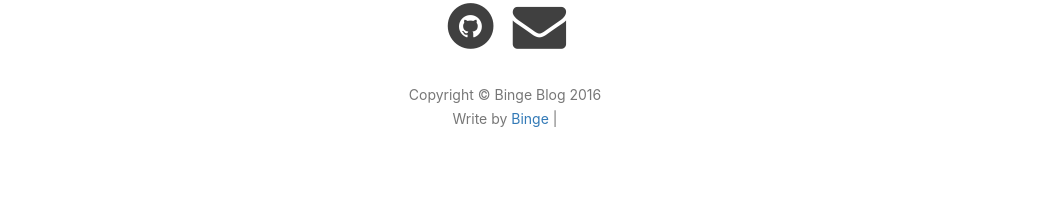
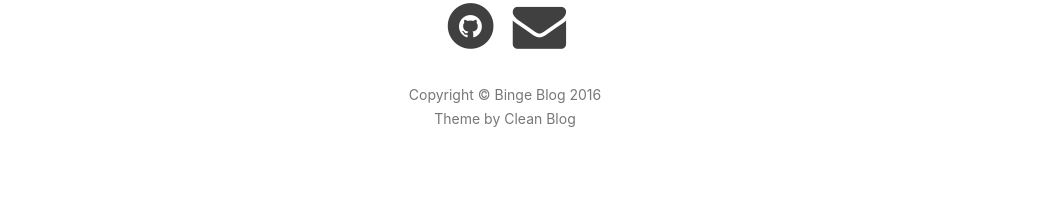
Before and after one commit to bingerambo/bingerambo_Jekyll_deploy, a Jekyll site: the page built from index.html, in a window 1280 px wide. Shown: the part 1024-1244 px from the top of the page, without its empty margins (135-1198 px from the left). Built offline with Jekyll 4.4.1, drawn with Linux system fonts in a browser that asks for light colours; nearby versions of some CDN libraries; the list of posts is cut into pages by our own code; comment, search, counter and statistics services are not loaded.

Commit message:
modify theme by detail

```diff
--- a/_includes/footer.html
+++ b/_includes/footer.html
@@ -82,7 +82,7 @@
                 <p class="copyright text-muted">
                     Copyright &copy; {{ site.title }} {{ site.time | date: '%Y' }}
                     <br>
-                    Write by <a href="http://bingerambo.com">Binge</a> |
+                    Theme by Clean Blog<!-- <a href="http://bingerambo.com">Binge</a>  |-->
                     <!-- <iframe
                         style="margin-left: 2px; margin-bottom:-5px;"
                         frameborder="0" scrolling="0" width="91px" height="20px"
```
Also changed, not shown: _posts/2016-07-11-javascript-design-01.md (+1 -1 lines).
